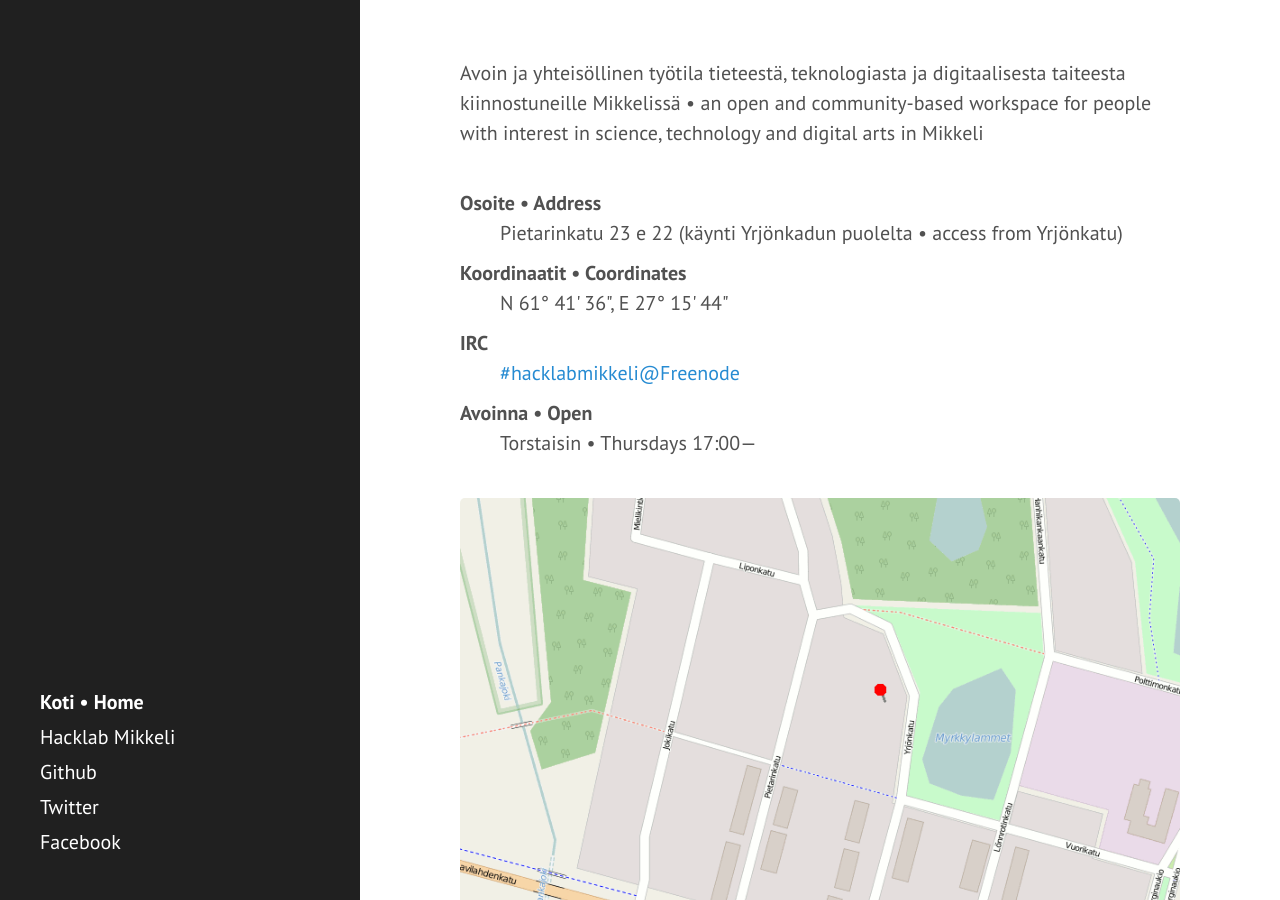
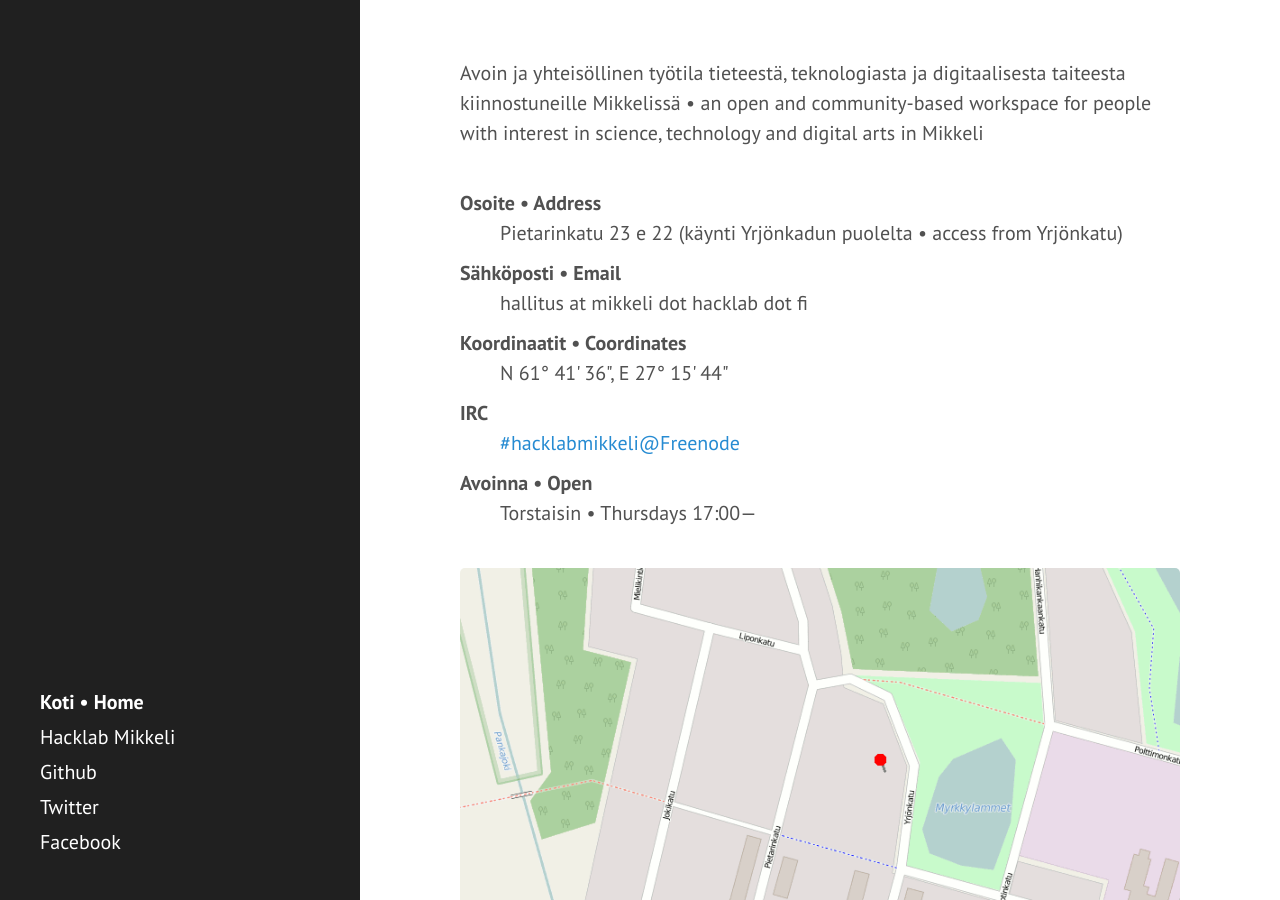
Before and after one commit to hacklabmikkeli/hacklabmikkeli.github.io, a Jekyll site: the page built from index.html, in a window 1280 px wide and 900 px high, scrolled down 386 px. Built offline with Jekyll 4.4.1, drawn with Linux system fonts in a browser that asks for light colours; the list of posts is cut into pages by our own code.

Commit message:
Added email to index page

```diff
--- a/index.html
+++ b/index.html
@@ -20,6 +20,8 @@ title: Blogi
     <dl>
         <dt>Osoite &bull; Address</dt>
         <dd>Pietarinkatu 23 e 22 (käynti Yrjönkadun puolelta &bull; access from Yrjönkatu)</dd>
+        <dt>Sähköposti &bull; Email</dt>
+        <dd>hallitus аt mikkeli dоt hacklab dоt fi</dd>
         <dt>Koordinaatit &bull; Coordinates</dt>
         <dd>N 61&deg; 41' 36", E 27&deg; 15' 44"</dd>
         <dt>IRC</dt>
```
